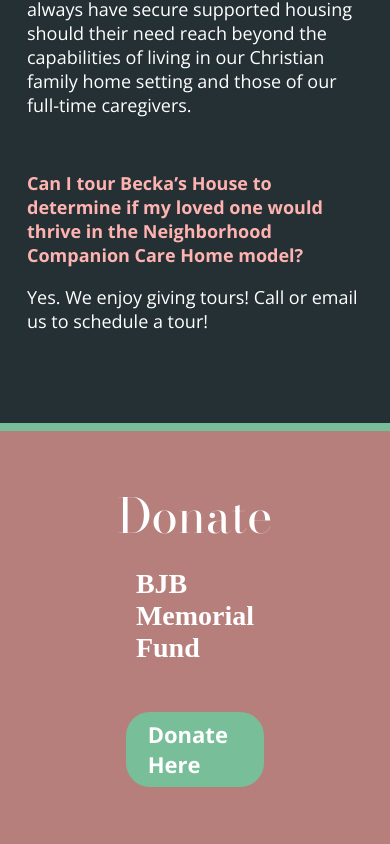
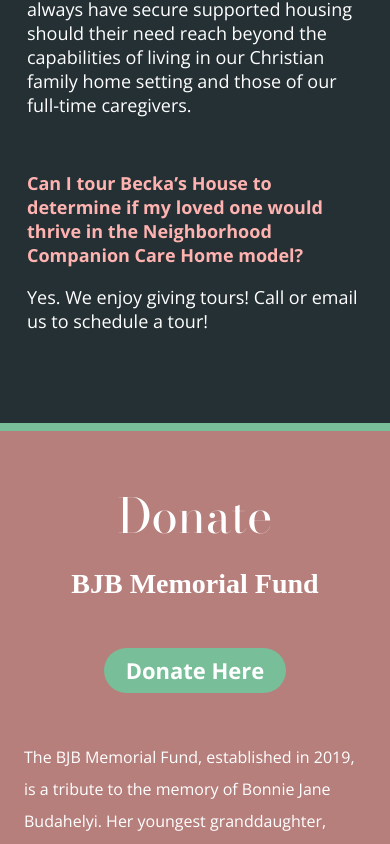
Before and after one commit to gwilliamboyd/beckas-house, a Next.js app: page / in a window 390 px wide. Shown: the part 11156-12000 px from the top of the page. Built offline with nearby package versions, Linux system fonts and the light colour scheme.

Commit message:
Donate mobile layout

```diff
--- a/styles/donate.module.css
+++ b/styles/donate.module.css
@@ -52,3 +52,13 @@
 .donateLink:hover {
   color: #ffffff;
 }
+
+@media (max-width: 1150px) {
+  .donateMaster {
+    padding: 3em 1.5em;
+  }
+  .donateWrapper,
+  .donateHeadingWrapper {
+    width: 100%;
+  }
+}
```
